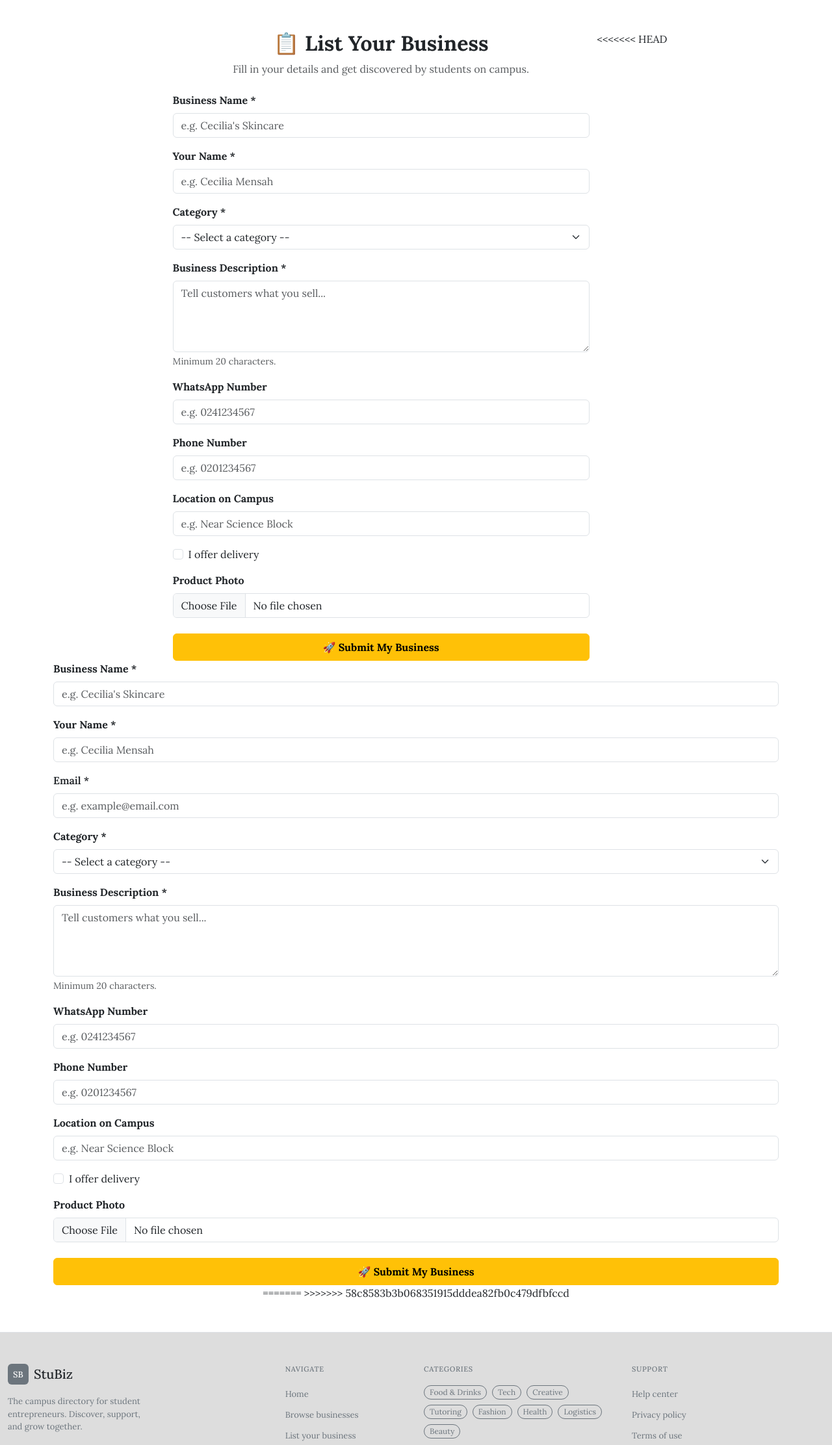
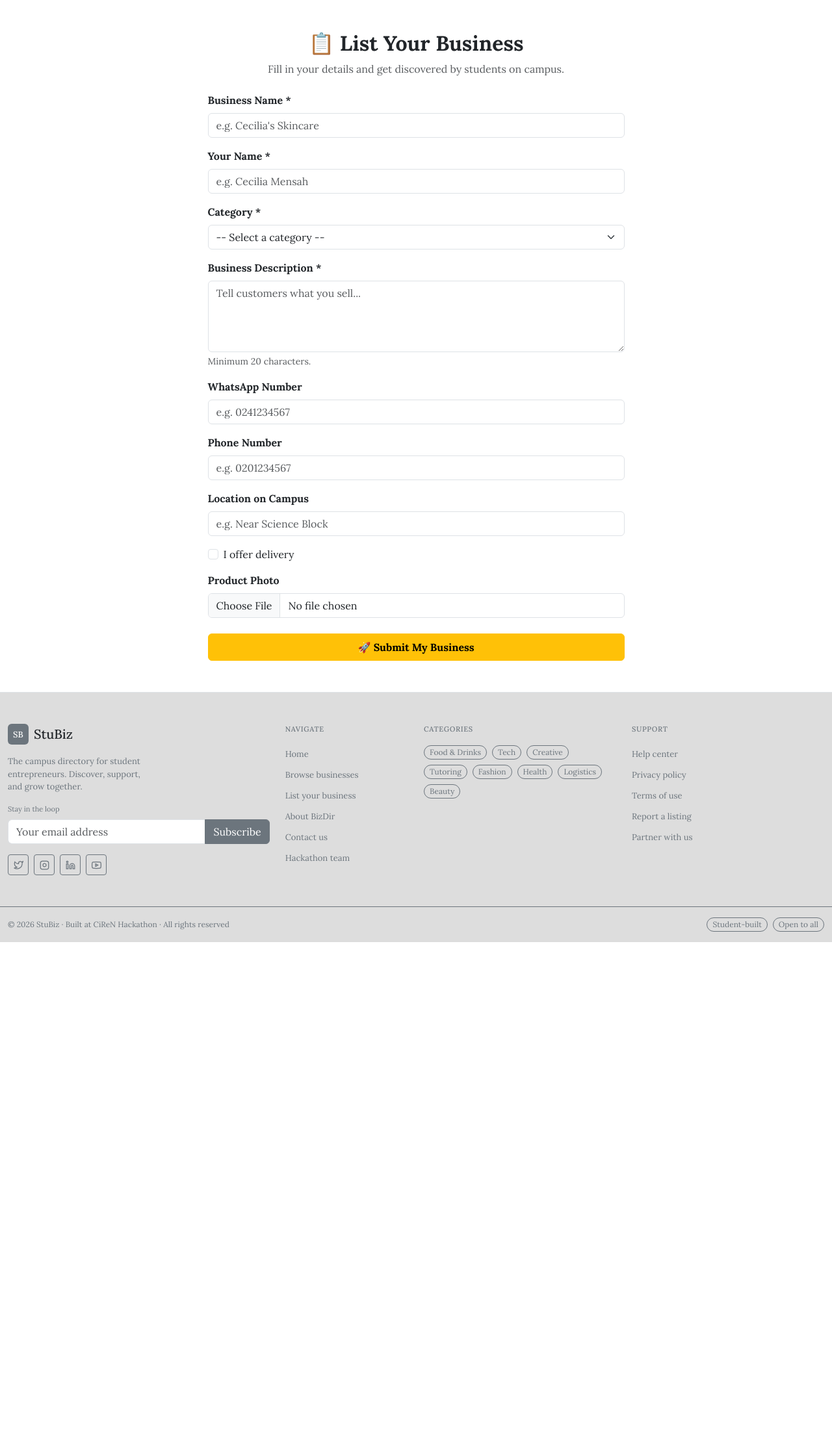
Before and after one commit to eleonstephon/Student_bizdir, a Flask app: page /register in a window 1280 px wide. Shown: the part 128-2352 px from the top of the page at 65% size. After the commit the page ends 1578 px from the top, so only its background shows below. Run offline with Flask 3, Linux system fonts and the light colour scheme.

Commit message:
Remove duplicate fields from registration form
Removed duplicate registration form fields from the HTML.

```diff
--- a/templates/register.html
+++ b/templates/register.html
@@ -69,75 +69,6 @@
                 <button type="submit" class="btn btn-warning w-100 fw-bold py-2">🚀 Submit My Business</button>
             </form>
         </div>
-<<<<<<< HEAD
-
-        <form id="registerForm" action="/register" method="POST" enctype="multipart/form-data">
-            <div class="mb-3">
-                <label class="form-label fw-bold">Business Name *</label>
-                <input type="text" name="business_name" class="form-control" placeholder="e.g. Cecilia's Skincare" required>
-            </div>
-
-            <div class="mb-3">
-                <label class="form-label fw-bold">Your Name *</label>
-                <input type="text" name="owner_name" class="form-control" placeholder="e.g. Cecilia Mensah" required>
-            </div>
-
-        <!-- Email -->
-        <div class="mb-3">
-            <label class="form-label fw-semibold">Email *</label>
-            <input type="email" class="form-control" name="email"
-                  placeholder="e.g. example@email.com" required>
-        </div>
-
-
-            <div class="mb-3">
-                <label class="form-label fw-bold">Category *</label>
-                <select name="category" class="form-select" required>
-                    <option value="">-- Select a category --</option>
-                    <option value="Food & Drinks">Food & Drinks</option>
-                    <option value="Beauty & Skincare">Beauty & Skincare</option>
-                    <option value="Fashion & Clothing">Fashion & Clothing</option>
-                    <option value="Tech & Services">Tech & Services</option>
-                    <option value="Lights & Decor">Lights & Decor</option>
-                    <option value="Other">Other</option>
-                </select>
-            </div>
-
-            <div class="mb-3">
-                <label class="form-label fw-bold">Business Description *</label>
-                <textarea name="description" class="form-control" rows="4" placeholder="Tell customers what you sell..." required></textarea>
-                <div class="form-text text-muted">Minimum 20 characters.</div>
-            </div>
-
-            <div class="mb-3">
-                <label class="form-label fw-bold">WhatsApp Number</label>
-                <input type="text" name="whatsapp" class="form-control" placeholder="e.g. 0241234567">
-            </div>
-
-            <div class="mb-3">
-                <label class="form-label fw-bold">Phone Number</label>
-                <input type="text" name="phone" class="form-control" placeholder="e.g. 0201234567">
-            </div>
-
-            <div class="mb-3">
-                <label class="form-label fw-bold">Location on Campus</label>
-                <input type="text" name="location" class="form-control" placeholder="e.g. Near Science Block">
-            </div>
-
-            <div class="mb-3 form-check">
-                <input type="checkbox" name="delivers" class="form-check-input" id="delivers">
-                <label class="form-check-label" for="delivers">I offer delivery</label>
-            </div>
-
-            <div class="mb-4">
-                <label class="form-label fw-bold">Product Photo</label>
-                <input type="file" name="photo" class="form-control" accept="image/*">
-            </div>
-
-            <button type="submit" class="btn btn-warning w-100 fw-bold py-2">🚀 Submit My Business</button>
-        </form>
-=======
->>>>>>> 58c8583b3b068351915dddea82fb0c479dfbfccd
     </div>
 </div>
 {% endblock main %}
```
